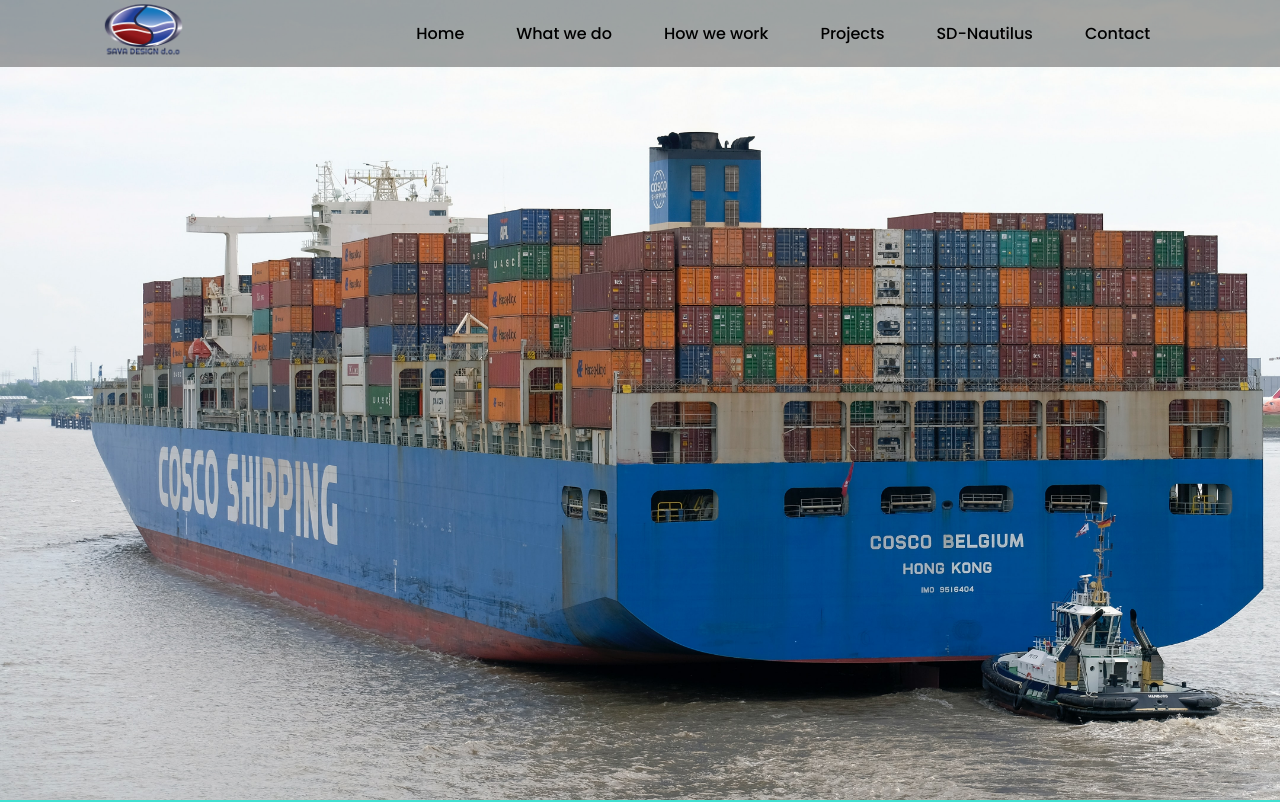
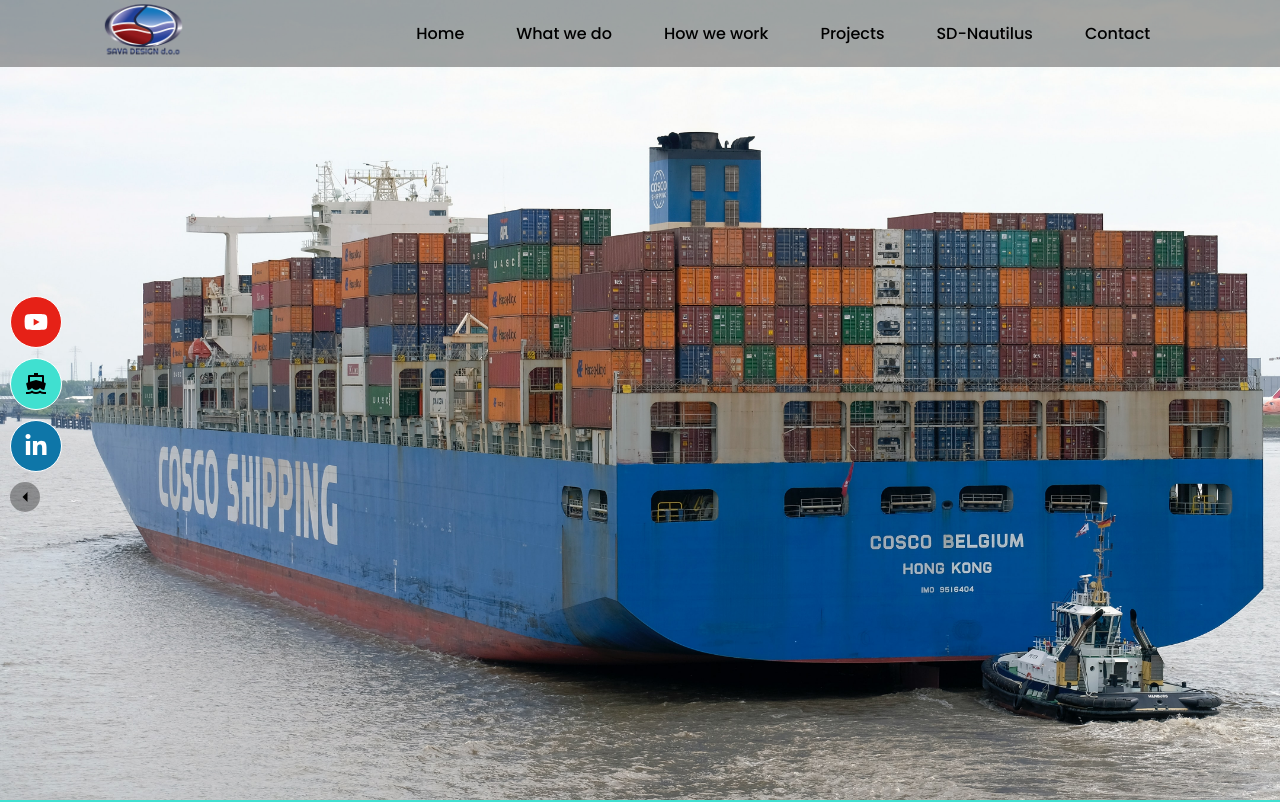
Before and after one commit to DusanDjordjic/Savadesign, a Next.js app in the folder savadesign-site/: page / in a window 1280 px wide. Shown: the top 802 px of the page. Built offline with nearby package versions, Linux system fonts and the light colour scheme.

Commit message:
FloatingLinks

```diff
--- /dev/null
+++ b/savadesign-site/components/floatingLinks/FloatingLinks.js
@@ -0,0 +1,38 @@
+import Link from 'next/link';
+import { useState } from 'react';
+import classes from './FloatingLinks.module.scss';
+import { IoMdArrowDropright } from "react-icons/io";
+import { FaLinkedinIn, FaYoutube } from "react-icons/fa";
+import { RiShipFill } from "react-icons/ri";
+const FloatingLinks = () => {
+    const [isLinksActive, setIsLinksActive] = useState(true);
+    return <div className={classes.floatingLinksContainer}>
+        <ul className={isLinksActive ? classes.activeUl : classes.inactiveUl}>
+            <li className={classes.youtube}>
+                <Link href="https://www.youtube.com/channel/UCFUbgpf3MGoxatBDNvV82dQ">
+                    <a>
+                        <FaYoutube/>
+                    </a>
+                </Link>
+            </li>
+            <li className={classes.food}>
+                <Link href="https://www.food4rhino.com/en/app/sdnautilus">
+                    <a>
+                        <RiShipFill/>
+                    </a>
+                </Link>
+            </li>
+            <li className={classes.linkedin}>
+                <Link href="https://www.linkedin.com/company/savadesign-d-o-o/">
+                    <a>
+                        <FaLinkedinIn/>
+                    </a>
+                </Link>
+            </li>
+        </ul>
+        <button className={isLinksActive ? classes.activeButton : classes.inactiveButton}
+        onClick={() => setIsLinksActive(!isLinksActive)}><IoMdArrowDropright/></button>
+    </div>
+}
+
+export default FloatingLinks
--- /dev/null
+++ b/savadesign-site/components/floatingLinks/FloatingLinks.module.scss
@@ -0,0 +1,64 @@
+@import '../../styles/globals/vars.scss';
+.floatingLinksContainer{
+    position: fixed;
+    left: 10px;
+    top: 50%;
+    transform: translateY(-50%);
+
+    ul{
+        list-style: none;
+        transition: $--transition;
+        li{
+            margin: 10px 0;
+            border-radius: 100px;
+            background-color: red;
+            border: 1px solid #fff;
+            a{
+                height: 50px;
+                width: 50px;
+                display: block;
+                display: flex;
+                align-items: center;
+                justify-content: center;
+                font-size: 24px;
+            }
+        }
+        .linkedin{
+            background-color: #0e76a8;
+            color: #fff;
+        }
+        .youtube{
+            background-color: #e62117;
+            color: #fff;
+        }
+        .food{
+            background-color: $--clr-green;
+        }
+    }
+    .activeUl{
+        transform: translateX(0px);
+    }
+    .inactiveUl{
+        transform: translateX(-100px);
+    }
+    button{
+        cursor: pointer;
+        padding: 5px;
+        border-radius: 100px;
+        background-color: $--clr-black-04;
+        text-align: center;
+        justify-content: center;
+        border: none;
+        font-size: 20px;
+        transition: $--transition;
+        svg{
+            display: block;
+        }
+    }
+    .activeButton{
+        transform: rotate(180deg);
+    }
+    .inactiveButton{
+        transform: rotate(0deg);
+    }
+}
--- a/savadesign-site/pages/index.js
+++ b/savadesign-site/pages/index.js
@@ -11,6 +11,7 @@
 import { FaPhone, FaLinkedinIn, FaYoutube } from "react-icons/fa";
 import { AiFillHome } from "react-icons/ai";
 import { RiShipFill } from "react-icons/ri";
+import FloatingLinks from '../components/floatingLinks/FloatingLinks'
 const Home = (props) => {
   const [toTop, setToTop] = useState(false);
   const handleScroll = () => {
@@ -155,44 +156,13 @@
 
                 </ul>
               </div>
-              <div className={classes.ccFooter}>
-
-              </div>
-            </div>
-            <div className={`${classes.contactCard} ${classes.contactCardLinks}`}>
-              <div className={classes.ccHeader}>
-                <p>External Links</p>
-              </div>
-              <div className={classes.ccText}>
-                <ul>
-                  <li>
-                    <Link href="https://www.youtube.com/channel/UCFUbgpf3MGoxatBDNvV82dQ">
-                      <a>
-                      <FaYoutube /> Youtube
-                      </a>
-                    </Link>
-                  </li>
-                  <li>
-                  <Link href="https://www.linkedin.com/company/savadesign-d-o-o/">
-                      <a>
-                      <FaLinkedinIn /> Linkedin
-                      </a>
-                    </Link>
-                  </li>
-                  <li>
-                  <Link href="https://www.food4rhino.com/en/app/sdnautilus">
-                      <a>
-                      <RiShipFill /> Food4Rhino
-                      </a>
-                    </Link>
-                  </li>
-                </ul>
-              </div>
-
+              <div className={classes.ccFooter}></div>
             </div>
           </div>
         </div>
       </div>
+
+      <FloatingLinks/>
     </>
   );
 };
--- a/savadesign-site/styles/Home.module.scss
+++ b/savadesign-site/styles/Home.module.scss
@@ -115,6 +115,7 @@
 
         }
         .ccText {
+          padding: 0 10px;
           h4 {
             font-weight: 500;
             font-size: $--font-h3;
```
